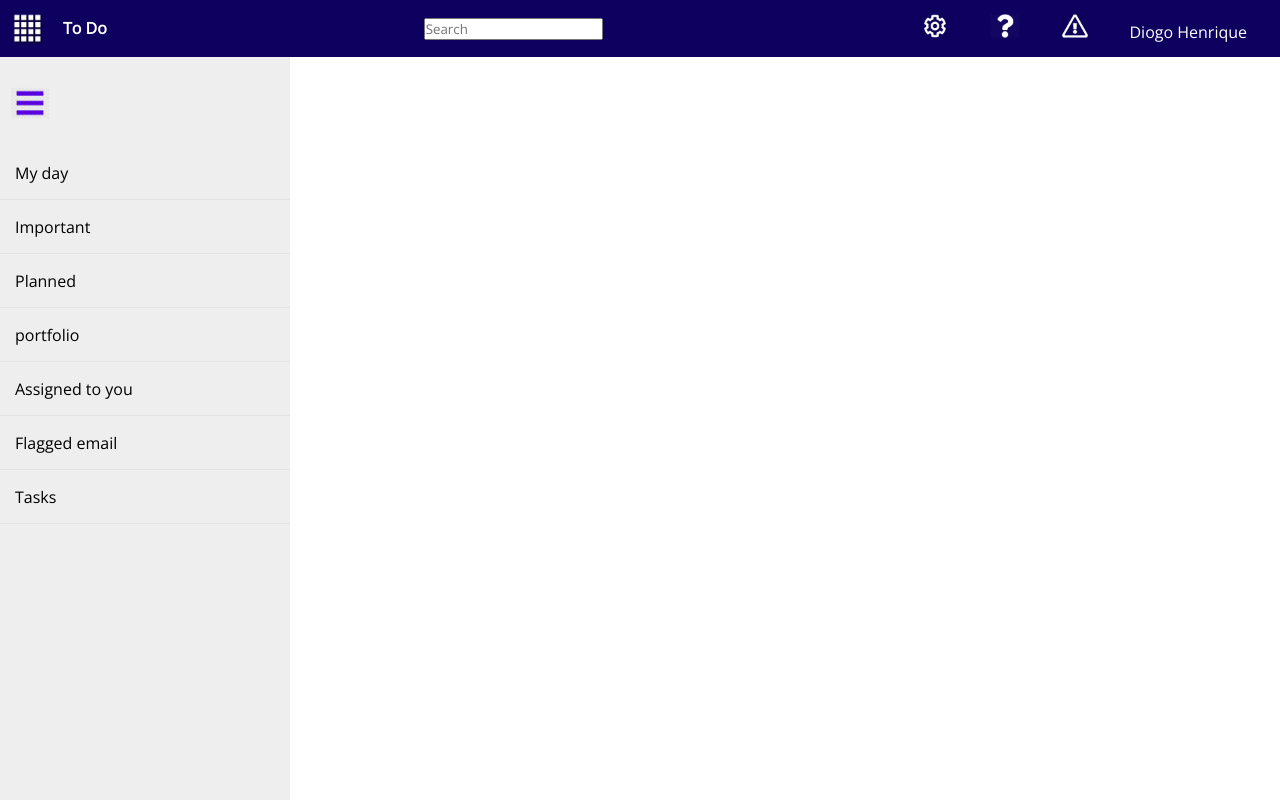
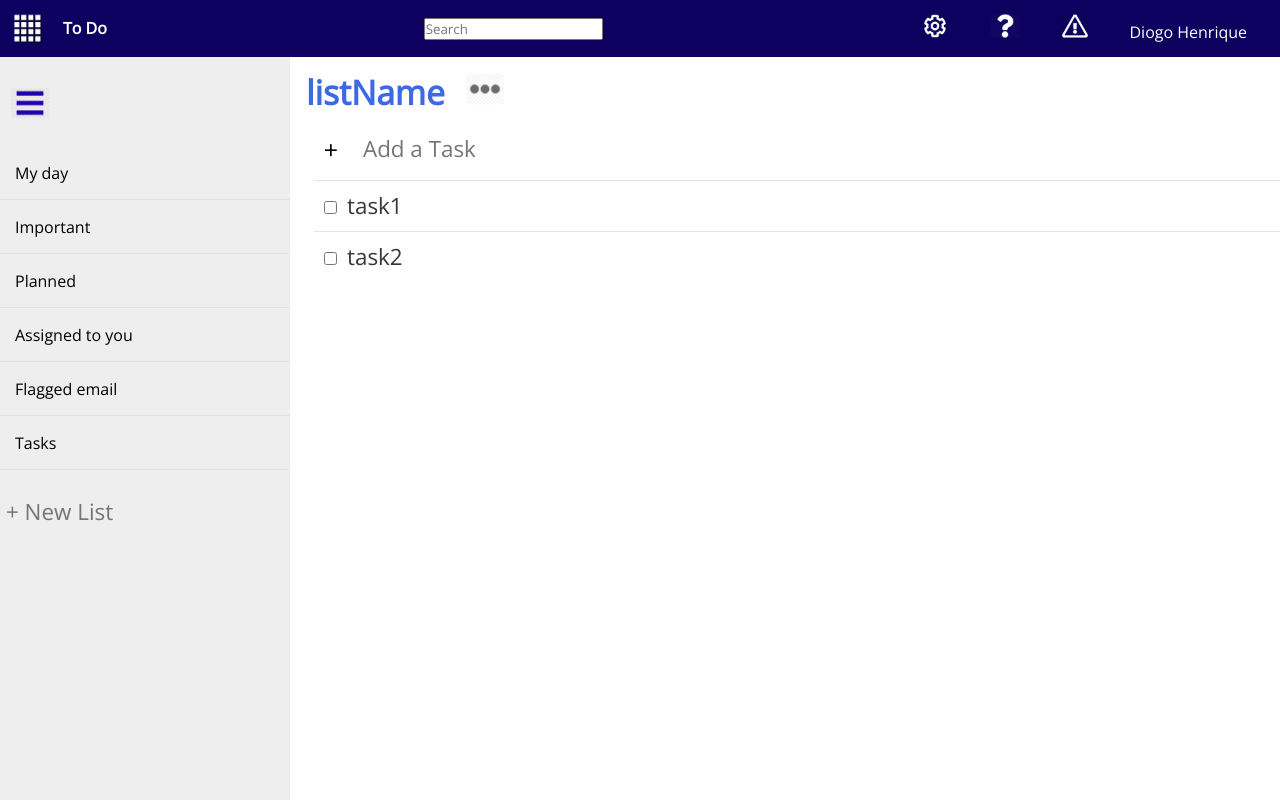
Before and after one commit to DiogoPereira56/todo-frontend, a React (Create React App) app: page / in a window 1280 px wide. Built offline with nearby package versions, Linux system fonts and the light colour scheme.

Commit message:
Added CenterColumn

```diff
--- /dev/null
+++ b/src/components/CenterColumn.js
@@ -0,0 +1,210 @@
+import styled from 'styled-components'
+import '../fonts.css'
+import more from '../imgs/more.png'
+
+//Wrapper that wrapps the rest of the code
+const CenterBar = styled.div`
+    color: #34373d;
+    font-size: 1.4rem;
+    font-weight: 500;
+    background-color: transparent;
+    margin-left: 290px;
+`
+const TasksToolbar = styled.div`
+    display: block;
+    padding: 12px 16px 0 16px;
+    position: relative;
+    flex-shrink: 0;
+    margin: 0;
+    text-decoration: none;
+    user-select: none;
+    text-rendering: optimizeLegibility;
+`
+const TasksToolbarTop = styled.div`
+    display: flex;
+    flex-direction: row;
+    justify-content: center;
+    height: 48px;
+`
+
+//List tittle
+const TasksToolbarHeadline = styled.div`
+    margin-right: 20px;
+`
+const TasksToolbarTitleContainer = styled.div`
+    align-items: left;
+    display: flex;
+`
+const TasksToolbarTitleItem = styled.div`
+    min-width: 20px;
+    margin-right: 20px;
+    align-items: center;
+`
+const H2 = styled.h2`
+    color: #3e69e4;
+`
+const Img = styled.img`
+    width: 40px;
+
+    &:hover{
+        background: rgb(248, 248, 248);
+    }
+`
+
+//Task Sorter
+const TaskToolbarRight = styled.div`
+    display: flex;
+    text-align: right;
+    margin-left:870px;
+`
+const TasksToolbarActions = styled.div`
+    display: flex;
+    align-items: center;
+    flex: 1 1 auto;
+    align-self: flex-end;
+`
+const TasksToolbarActionsItem = styled.div`
+    align-self: flex-start;
+    flex-shrink: 0;
+    box-shadow: none;
+    color: white;
+    cursor: pointer;
+    position: relative;
+`
+const Button = styled.button`
+    padding: 2px 12px;
+    margin-left: 2px;
+    position: relative;
+    cursor: pointer;
+    color: #34373d;
+    font-size: 1.4rem;
+    line-height: 1.4rem;
+    border: none;
+    width: auto;
+    height: auto;
+    transition: background-color 100ms;
+    border-radius: 2px;
+    min-height: 32px;
+    background: none;
+    box-shadow: none;
+    -webkit-font-smoothing: antialiased;
+`
+
+//Wrapper for tasks
+const FlexContainer = styled.div`
+    position: relative;
+    flex: 1 1 0px;
+    display: flex;
+
+`
+const FlexBoxFix = styled.div`
+    flex-direction: column;
+    display: flex;
+    flex: 1;
+`
+
+const MainBackground = styled.div`
+    position: relative;
+    background: white;
+    display: flex;
+    flex-direction: column;
+    flex: 1 1 0px;
+`
+
+//Add Tasks
+const BaseAdd = styled.div`
+    box-shadow: 0 17px 0 -16px #e5e5e5;
+    padding: 0 13px;
+    margin: 0 8px;
+    overflow: hidden;
+    position: relative;
+    flex-shrink: 0;
+    display: flex;
+    align-items: center;
+`
+const Add = styled.button`
+    width: 40px;
+    height: 40px;
+    padding: 4px;
+    flex-shrink: 0;
+    cursor: pointer;
+    background: none;
+    border: none;
+    font-size: 25px;
+`
+const Input = styled.input`
+    padding: 16px 12px;
+    border: none !important;
+    background: none !important;
+    box-shadow: none !important;
+    border-radius: 0 !important;
+    font-size: 1.4rem;
+    transition: none;
+    color: #34373d;
+    width: 100%;
+    box-sizing: border-box;
+    font-weight: 500;
+    user-select: text;
+`
+
+//Tasks
+const Task = styled.div`
+    margin: 0 24px;
+    flex: 1;
+    background: linear-gradient( 180deg, white, white 52px, #e5e5e5 52px, #e5e5e5 52px );
+    background-size: 100% 53px;
+    box-shadow: inset 0 1px 0 0 #e5e5e5;
+    padding: 10px;
+
+    &:hover{
+        background: #eeeeee;
+    }
+`
+const CheckBox = styled.input`
+    margin-right: 10px;
+`
+const CenterColumn = () => {
+    return (
+        <CenterBar>
+            <TasksToolbar>
+                <TasksToolbarTop>
+
+                    <TasksToolbarHeadline>
+                        <TasksToolbarTitleContainer>
+                            <TasksToolbarTitleItem><H2>listName</H2></TasksToolbarTitleItem>
+                            <TasksToolbarTitleItem><H2><Img src={more} alt="" /></H2></TasksToolbarTitleItem>
+                        </TasksToolbarTitleContainer>
+                    </TasksToolbarHeadline>
+
+                    <TaskToolbarRight>
+                        <TasksToolbarActions>
+                            <TasksToolbarActionsItem>
+                                <Button>Sort</Button>
+                            </TasksToolbarActionsItem>
+                        </TasksToolbarActions>
+                    </TaskToolbarRight>
+
+                </TasksToolbarTop>
+            </TasksToolbar>
+
+            <FlexContainer>
+                <FlexBoxFix>
+                    <MainBackground>
+
+                        <BaseAdd>
+                        <Add>+</Add>
+                        <Input placeholder="Add a Task" />
+                        </BaseAdd>
+
+                        <Task><CheckBox type="checkbox"/>task1</Task>
+                        <Task><CheckBox type="checkbox"/>task2</Task>
+
+                    </MainBackground>
+                </FlexBoxFix>
+            </FlexContainer>
+
+        </CenterBar>
+        );
+    }
+
+    export default CenterColumn;
--- a/src/components/SideBar.js
+++ b/src/components/SideBar.js
@@ -40,21 +40,35 @@
     color: black;
     display: block;
 `
+const Input = styled.input`
+    border: none !important;
+    background: #eeeeee;
+    font-size: 1.4rem;
+    width: 100%;
+    padding: 6px 6px 8px 6px;
+
+    &:hover{
+        background: rgb(248, 248, 248);
+    }
+`
+const Ul = styled.ul`
+    margin-bottom: 20px;
+`
 
 const SideBar = () => {
     return (
         <Wrapper>
             <SideBar2>
                 <H2><Img src={menu} alt="" /></H2>
-                <ul>
+                <Ul>
                     <Li><P>My day</P></Li>
                     <Li><P>Important</P></Li>
                     <Li><P>Planned</P></Li>
-                    <Li><P>portfolio</P></Li>
                     <Li><P>Assigned to you</P></Li>
                     <Li><P>Flagged email</P></Li>
                     <Li><P>Tasks</P></Li>
-                </ul>
+                </Ul>
+                <Input placeholder="+ New List"></Input>
             </SideBar2>
         </Wrapper>
         );
--- a/src/containers/Todo.js
+++ b/src/containers/Todo.js
@@ -1,12 +1,26 @@
+import styled from 'styled-components'
+import '../fonts.css'
+import CenterColumn from '../components/CenterColumn';
 import SideBar from '../components/SideBar';
 import TopNavbar from '../components/TopNavbar';
 
+const Wrapper = styled.div`
+  display: flex;
+  flex: 1 1 0px;
+  will-change: width;
+  box-sizing: border-box;
+  overflow: hidden;
+  position: relative;
+`
 
 const Todo = () => {
   return (
     <div>
       <TopNavbar />
-      <SideBar />
+      <Wrapper>
+        <SideBar />
+        <CenterColumn />
+      </Wrapper>
     </div>
   );
 }
```
Also changed, not shown: src/imgs/menu.png, src/imgs/more.png (added).
